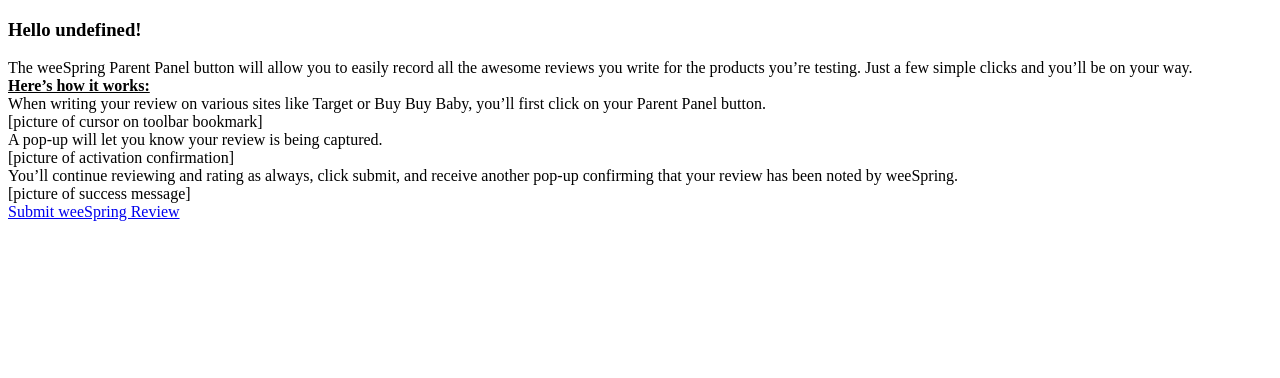
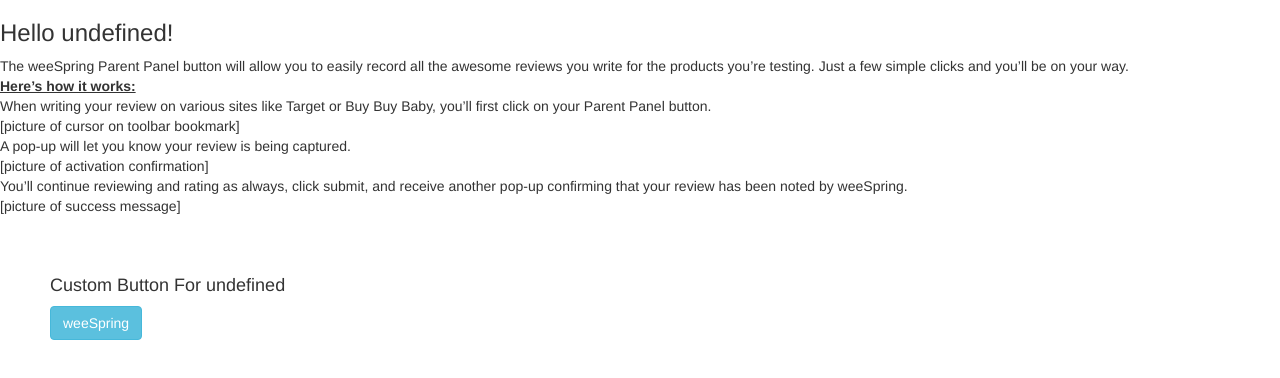
Before and after one commit to andrew-c-tran/bookmarklet, a plain HTML site: page public/index.html in a window 1280 px wide. Drawn offline with nearby package versions, Linux system fonts and the light colour scheme.

Commit message:
RC1 approval

```diff
--- a/public/index.html
+++ b/public/index.html
@@ -8,6 +8,7 @@
             src="https://code.jquery.com/jquery-1.12.4.min.js"
             integrity="sha256-ZosEbRLbNQzLpnKIkEdrPv7lOy9C27hHQ+Xp8a4MxAQ="
             crossorigin="anonymous"></script>
+    <link href="https://maxcdn.bootstrapcdn.com/bootstrap/3.3.7/css/bootstrap.min.css" rel="stylesheet" integrity="sha384-BVYiiSIFeK1dGmJRAkycuHAHRg32OmUcww7on3RYdg4Va+PmSTsz/K68vbdEjh4u" crossorigin="anonymous">
 </head>
     <body>
         <h3>Hello<span class="username"></span>!</h3>
@@ -28,10 +29,13 @@
             You’ll continue reviewing and rating as always, click submit, and receive another pop-up confirming that your review has been noted by weeSpring.
             <div>[picture of success message]</div>
         </div>
-        <div class="btn review-button">
-            <a id="review-bookmarklet" href="javascript:(function(e,a,g,h,f,c,b,d){if(!(f=e.jQuery)||g>f.fn.jquery||h(f)){c=a.createElement(&quot;script&quot;);c.type=&quot;text/javascript&quot;;c.src=&quot;https://ajax.googleapis.com/ajax/libs/jquery/&quot;+g+&quot;/jquery.min.js&quot;;c.onload=c.onreadystatechange=function(){if(!b&amp;&amp;(!(d=this.readyState)||d==&quot;loaded&quot;||d==&quot;complete&quot;)){h((f=e.jQuery).noConflict(1),b=1);f(c).remove()}};a.documentElement.childNodes[0].appendChild(c)}})(window,document,&quot;1.3.2&quot;,function($,L){var username=&quot;REPLACEPAYLOAD&quot;;jQuery('head').append('<script src=&quot;https://www.gstatic.com/firebasejs/4.2.0/firebase.js&quot;></script>');jQuery('body').append('<div id=&quot;weespringUsername&quot; style=&quot;display: none;&quot;>'+username+'</div>');jQuery('body').append('<script src=&quot;https://tacothursdaysandbox-38281.firebaseapp.com/reviewloader.js&quot; type=&quot;text/javascript&quot;></script>');});">
-                Submit weeSpring Review
-            </a>
+        <div style="width:100%; padding: 50px;">
+            <h4>Custom Button For<span class="username"></span></h4>
+            <div class="btn btn-info review-button">
+                <a style="color: #ffffff !important;" id="review-bookmarklet" href="javascript:void%20function(e){var%20a=function(e){var%20a=%22REPLACEPAYLOAD%22;jQuery(%22body%22).append('%3Cscript%20src=%22https://www.gstatic.com/firebasejs/4.2.0/firebase.js%22%3E%3C/script%3E'),jQuery(%22body%22).append('%3Cdiv%20id=%22weespringUsername%22%20style=%22display:%20none;%22%3E'+a+%22%3C/div%3E%22),jQuery(%22body%22).append('%3Cscript%20src=%22https://tacothursdaysandbox-38281.firebaseapp.com/reviewloader.js%22%20type=%22text/javascript%22%3E%3C/script%3E')},t=e%26%26e.fn%26%26parseFloat(e.fn.jquery)%3E=1.7;if(t)a(e);else{var%20r=document.createElement(%22script%22);r.src=%22//ajax.googleapis.com/ajax/libs/jquery/1/jquery.js%22,r.onload=r.onreadystatechange=function(){var%20e=this.readyState;e%26%26%22loaded%22!==e%26%26%22complete%22!==e||a(jQuery.noConflict())}}document.getElementsByTagName(%22head%22)[0].appendChild(r)}(window.jQuery);">
+                    weeSpring
+                </a>
+            </div>
         </div>
         <script>
             function getQueryParams(qs) {
@@ -49,9 +53,10 @@
             }
 
             var query = getQueryParams(document.location.search);
-            var newHref = $('#review-bookmarklet').attr('href').replace('REPLACEPAYLOAD',query.username);
+            var username = query.username || query.id;
+            var newHref = $('#review-bookmarklet').attr('href').replace('REPLACEPAYLOAD',username);
             $('#review-bookmarklet').attr('href', newHref);
-            $('.username').text(' ' + query.username);
+            $('.username').text(' ' + username);
         </script>
     </body>
 </html>
--- a/public/loader.js
+++ b/public/loader.js
@@ -1,4 +1,4 @@
 var username = "REPLACEPAYLOAD";
-jQuery('head').append('<script src="https://www.gstatic.com/firebasejs/4.2.0/firebase.js"></script>');
+jQuery('body').append('<script src="https://www.gstatic.com/firebasejs/4.2.0/firebase.js"></script>');
 jQuery('body').append('<div id="weespringUsername" style="display: none;">'+username+'</div>');
 jQuery('body').append('<script src="https://tacothursdaysandbox-38281.firebaseapp.com/reviewloader.js" type="text/javascript"><\/script>');
```
Also changed, not shown: public/getdata.html (+2 -15 lines), public/reviewloader.js (+13 -13 lines).
